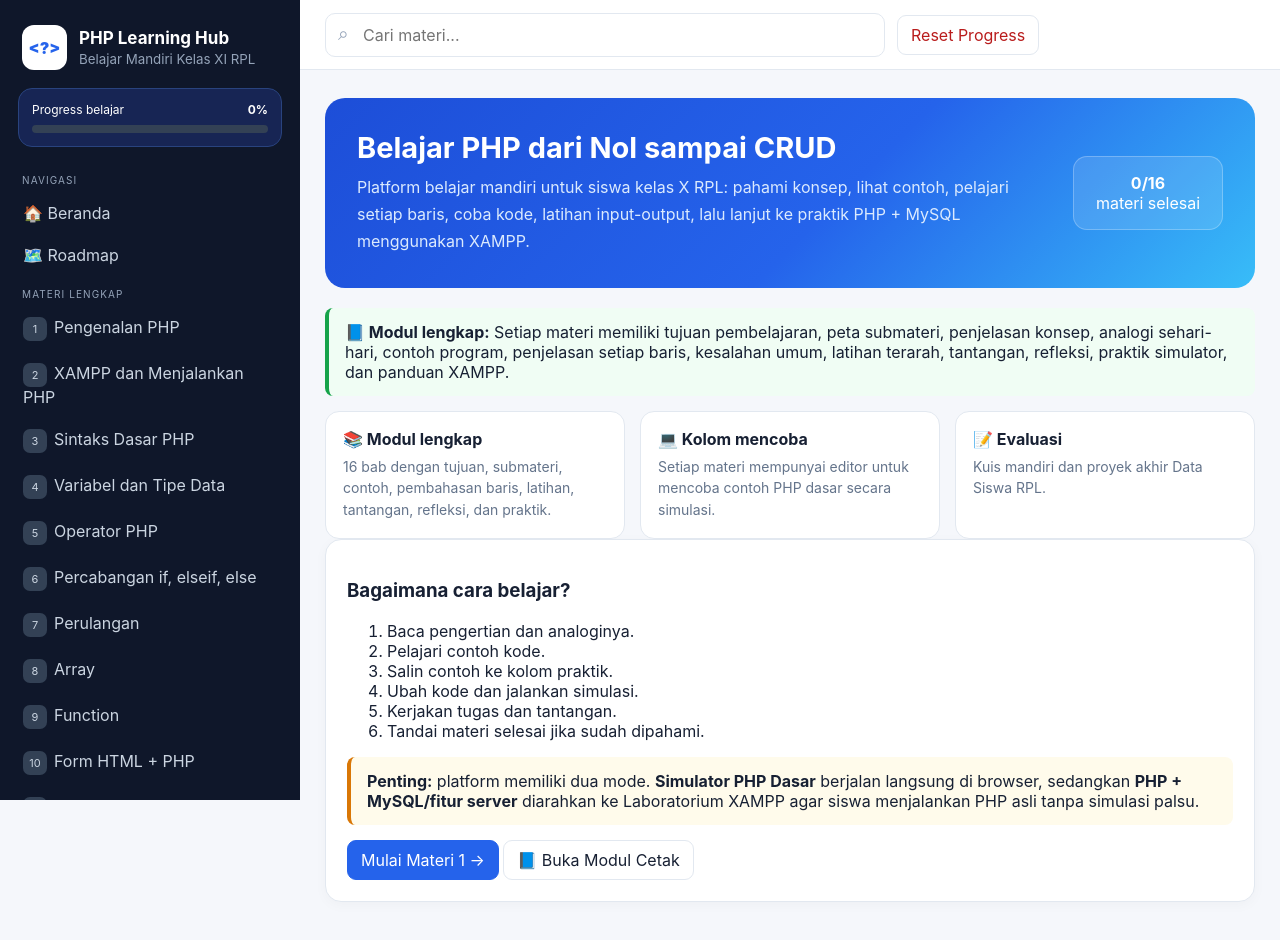
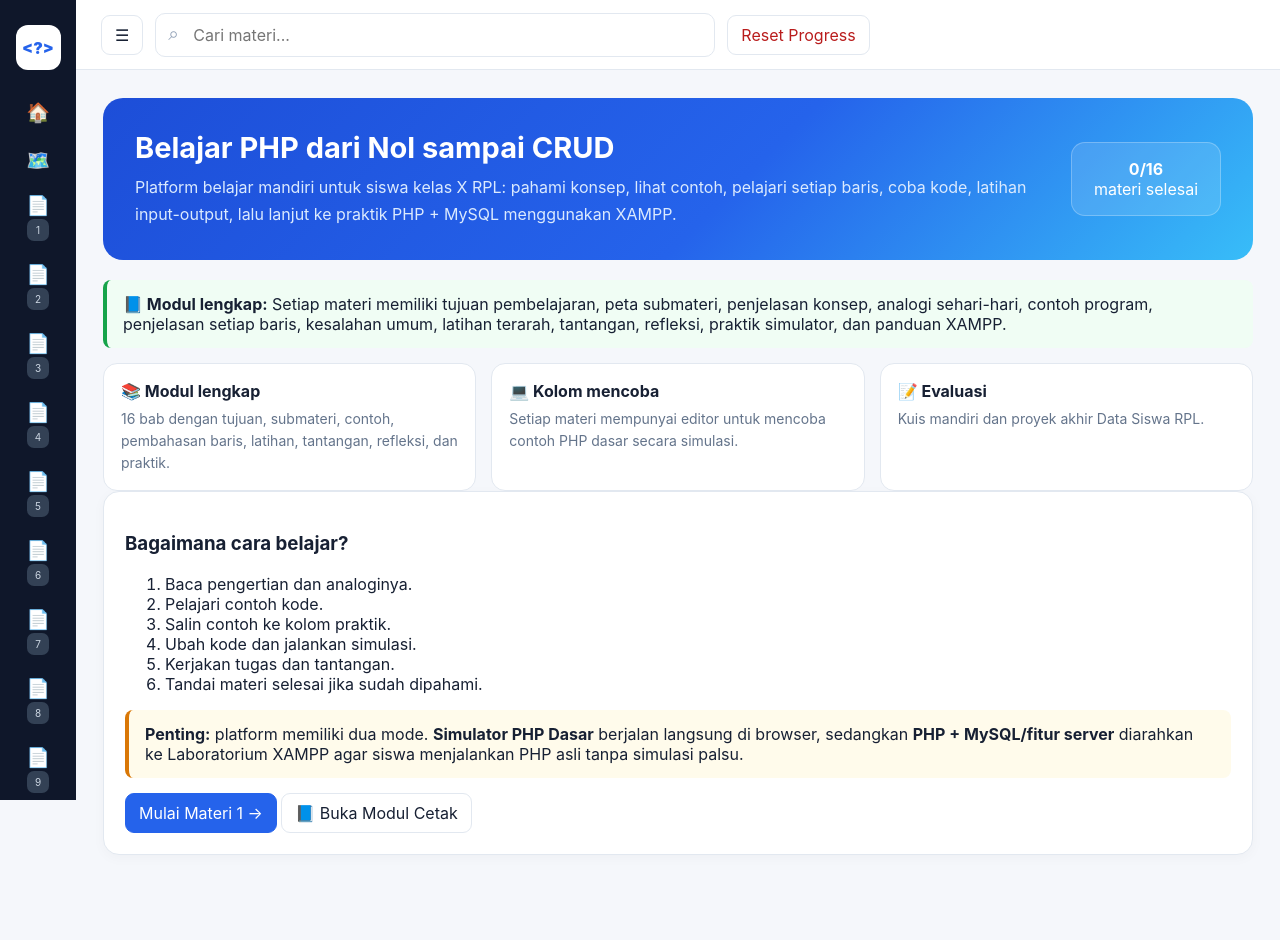
Before and after one commit to muhammadmustajib257/php-learning-hub, a plain HTML site: page index.html in a window 1280 px wide. Both pictures are taken after a click on the button "🏠 Beranda". Drawn offline with Linux system fonts and the light colour scheme.

Commit message:
index.html

```diff
--- a/index.html
+++ b/index.html
@@ -20,6 +20,27 @@ button,input,textarea,select{font:inherit}button{cursor:pointer}
 .nav button{width:100%;border:0;background:transparent;color:#cbd5e1;text-align:left;padding:9px 10px;border-radius:9px;margin:2px 0}.nav button:hover,.nav button.active{background:#1e293b;color:#fff}
 .n{display:inline-grid;place-items:center;width:24px;height:24px;border-radius:7px;background:#334155;font-size:11px;margin-right:7px}
 .main{margin-left:300px;width:calc(100% - 300px)}
+/* Navigasi profesional: dapat diperkecil/diperbesar */
+.sidebar{transition:width .25s ease,transform .25s ease}
+.main{transition:margin-left .25s ease,width .25s ease}
+.app.nav-collapsed .sidebar{width:76px !important;padding-left:8px;padding-right:8px}
+.app.nav-collapsed .main{margin-left:76px !important;width:calc(100% - 76px) !important}
+.app.nav-collapsed .brand{justify-content:center;padding:7px 2px 18px}
+.app.nav-collapsed .brand > div:last-child{display:none !important}
+.app.nav-collapsed .pbox{display:none !important}
+.app.nav-collapsed .ntitle{display:none !important}
+.app.nav-collapsed .nav button{font-size:0 !important;text-align:center;padding:10px 5px;min-height:44px}
+.app.nav-collapsed .nav button::before{content:attr(data-icon);display:block;font-size:19px;line-height:1}
+.app.nav-collapsed .nav button .n{font-size:10px;margin:4px 0 0;width:22px;height:22px}
+.app.nav-collapsed .nav button .nav-label{display:none !important}
+.nav-toggle{display:inline-flex;align-items:center;justify-content:center;min-width:42px}
+@media(max-width:950px){
+  .app.nav-collapsed .sidebar{width:300px !important;padding:18px 13px}
+  .app.nav-collapsed .main{margin-left:0 !important;width:100% !important}
+  .app.nav-collapsed .sidebar{transform:translateX(-100%)}
+  .sidebar.open{transform:translateX(0)}
+}
+
 .top{height:70px;background:#fff;border-bottom:1px solid var(--line);display:flex;align-items:center;gap:12px;padding:0 25px;position:sticky;top:0;z-index:10}
 .search{position:relative;flex:1;max-width:560px}.search input{width:100%;padding:11px 13px 11px 37px;border:1px solid var(--line);border-radius:10px;outline:none}.search span{position:absolute;left:13px;top:9px;color:#94a3b8;font-size:19px}
 .btn{border:1px solid var(--line);background:#fff;color:var(--text);border-radius:9px;padding:9px 13px}.btn.primary{background:var(--blue);border-color:var(--blue);color:#fff}.btn.green{background:var(--green);border-color:var(--green);color:#fff}.btn.danger{color:#b91c1c}
@@ -121,20 +142,20 @@ pre{position:relative;background:#0b1220;color:#e2e8f0;padding:18px;border-radiu
 </style>
 </head>
 <body>
-<div class="app">
+<div class="app" id="appRoot">
 <aside class="sidebar" id="sidebar">
 <div class="brand"><div class="logo">&lt;?&gt;</div><div><h1>PHP Learning Hub</h1><small>Belajar Mandiri Kelas XI RPL</small></div></div>
 <div class="pbox"><div class="ptop"><span>Progress belajar</span><b id="pct">0%</b></div><div class="bar"><span id="bar"></span></div></div>
 <div class="nav">
 <div class="ntitle">Navigasi</div>
-<button id="homeNavBtn" onclick="goHome()">🏠 Beranda</button><button onclick="roadmap()">🗺️ Roadmap</button>
+<button id="homeNavBtn" data-icon="🏠" title="Kembali ke layar utama dan kecilkan navigasi" onclick="goHome(true)">🏠 <span class="nav-label">Beranda</span></button><button data-icon="🗺️" onclick="roadmap()">🗺️ <span class="nav-label">Roadmap</span></button>
 <div class="ntitle">Materi Lengkap</div><div id="nav"></div>
 <div class="ntitle">Evaluasi & Proyek</div>
-<button onclick="quiz()">📝 Kuis Mandiri</button><button onclick="moduleView()">📘 Modul Pembelajaran</button><button onclick="project()">🚀 Proyek Akhir CRUD</button>
+<button data-icon="📝" onclick="quiz()">📝 <span class="nav-label">Kuis Mandiri</span></button><button data-icon="📘" onclick="moduleView()">📘 <span class="nav-label">Modul Pembelajaran</span></button><button data-icon="🚀" onclick="project()">🚀 <span class="nav-label">Proyek Akhir CRUD</span></button>
 </div>
 </aside>
 <main class="main">
-<header class="top"><button class="btn mobile" onclick="toggleSide()">☰</button><div class="search"><span>⌕</span><input placeholder="Cari materi..." oninput="filterNav(this.value)"></div><button class="btn danger" onclick="resetAll()">Reset Progress</button></header>
+<header class="top"><button class="btn nav-toggle" id="navToggleBtn" title="Buka/tutup navigasi" aria-label="Buka/tutup navigasi" onclick="toggleNavigation()">☰</button><div class="search"><span>⌕</span><input placeholder="Cari materi..." oninput="filterNav(this.value)"></div><button class="btn danger" onclick="resetAll()">Reset Progress</button></header>
 <section class="content" id="content"></section>
 </main>
 </div>
@@ -1501,11 +1522,23 @@ function block(s){return `<pre><button class="copy" onclick="copyCode(this)">Sal
 function copyCode(b){navigator.clipboard?.writeText(b.parentElement.querySelector("code").innerText);b.textContent="Tersalin";setTimeout(()=>b.textContent="Salin",1000)}
 function progress(){let p=Math.round(done.length/lessons.length*100);document.getElementById("pct").textContent=p+"%";document.getElementById("bar").style.width=p+"%"}
 function nav(){
-  document.getElementById("nav").innerHTML=lessons.map((x,i)=>`<button onclick="lesson(${i})"><span class="n">${i+1}</span>${x.title}${done.includes(i)?" ✓":""}</button>`).join("");
+  document.getElementById("nav").innerHTML=lessons.map((x,i)=>`<button data-icon="📄" title="${x.title}" onclick="lesson(${i})"><span class="n">${i+1}</span><span class="nav-label">${x.title}${done.includes(i)?" ✓":""}</span></button>`).join("");
   progress();
 }
-function goHome(){
- document.getElementById("content").innerHTML=`<div class="hero"><div><h2>Belajar PHP dari Nol sampai CRUD</h2><p>Platform belajar mandiri untuk siswa kelas X RPL: pahami konsep, lihat contoh, pelajari setiap baris, coba kode, latihan input-output, lalu lanjut ke praktik PHP + MySQL menggunakan XAMPP.</p></div><div class="hero-badge"><b>${done.length}/${lessons.length}</b><br>materi selesai</div></div>
+function goHome(collapse=true){
+  // Beranda selalu kembali ke dashboard. Pada desktop, sidebar diperkecil menjadi rail ikon.
+  const app=document.getElementById("appRoot");
+  const sidebar=document.getElementById("sidebar");
+  if(app && collapse && window.innerWidth > 950){
+    app.classList.add("nav-collapsed");
+    // Fallback inline agar tetap bekerja walau browser/cache memiliki CSS lama.
+    sidebar.style.width="76px";
+    const main=document.querySelector(".main");
+    if(main){ main.style.marginLeft="76px"; main.style.width="calc(100% - 76px)"; }
+  }
+  if(sidebar) sidebar.classList.remove("open");
+  updateNavToggle();
+  document.getElementById("content").innerHTML=`<div class="hero"><div><h2>Belajar PHP dari Nol sampai CRUD</h2><p>Platform belajar mandiri untuk siswa kelas X RPL: pahami konsep, lihat contoh, pelajari setiap baris, coba kode, latihan input-output, lalu lanjut ke praktik PHP + MySQL menggunakan XAMPP.</p></div><div class="hero-badge"><b>${done.length}/${lessons.length}</b><br>materi selesai</div></div>
  <div class="callout green"><b>📘 Modul lengkap:</b> Setiap materi memiliki tujuan pembelajaran, peta submateri, penjelasan konsep, analogi sehari-hari, contoh program, penjelasan setiap baris, kesalahan umum, latihan terarah, tantangan, refleksi, praktik simulator, dan panduan XAMPP.</div><div class="grid"><div class="mini"><h4>📚 Modul lengkap</h4><p>${lessons.length} bab dengan tujuan, submateri, contoh, pembahasan baris, latihan, tantangan, refleksi, dan praktik.</p></div><div class="mini"><h4>💻 Kolom mencoba</h4><p>Setiap materi mempunyai editor untuk mencoba contoh PHP dasar secara simulasi.</p></div><div class="mini"><h4>📝 Evaluasi</h4><p>Kuis mandiri dan proyek akhir Data Siswa RPL.</p></div></div>
  <div class="card"><h3>Bagaimana cara belajar?</h3><ol><li>Baca pengertian dan analoginya.</li><li>Pelajari contoh kode.</li><li>Salin contoh ke kolom praktik.</li><li>Ubah kode dan jalankan simulasi.</li><li>Kerjakan tugas dan tantangan.</li><li>Tandai materi selesai jika sudah dipahami.</li></ol><div class="callout orange"><b>Penting:</b> platform memiliki dua mode. <b>Simulator PHP Dasar</b> berjalan langsung di browser, sedangkan <b>PHP + MySQL/fitur server</b> diarahkan ke Laboratorium XAMPP agar siswa menjalankan PHP asli tanpa simulasi palsu.</div><button class="btn primary" onclick="lesson(0)">Mulai Materi 1 →</button> <button class="btn" onclick="moduleView()">📘 Buka Modul Cetak</button></div>`;
   // Selalu kembali ke posisi paling atas saat Beranda dipilih.
@@ -1889,7 +1922,7 @@ function quizExplanation(i){
  return quizData[i]?.[3] || "Periksa kembali materi terkait soal ini.";
 }
 function moduleView(){
- document.getElementById("content").innerHTML=`<div class="module-cover"><h2>📘 Modul Pembelajaran PHP Kelas X RPL</h2><p>Modul mandiri lengkap dari pengenalan PHP, XAMPP, sintaks, variabel, operator, percabangan, perulangan, array, function, form, struktur project, database, CRUD, keamanan, hingga proyek akhir.</p><p><b>Nama siswa:</b> ____________________________ &nbsp; <b>Kelas:</b> __________ &nbsp; <b>Tanggal:</b> __________</p><div class="callout blue"><b>Petunjuk:</b> baca materi berurutan, pahami contoh, jelaskan setiap baris, kerjakan latihan, praktikkan dengan simulator/XAMPP, lalu selesaikan kuis dan proyek.</div><button class="btn" onclick="window.print()">🖨️ Cetak / Simpan PDF</button></div>
+ document.getElementById("content").innerHTML=`<div class="module-cover"><h2>📘 Modul Pembelajaran PHP Kelas XI RPL</h2><p>Modul mandiri lengkap dari pengenalan PHP, XAMPP, sintaks, variabel, operator, percabangan, perulangan, array, function, form, struktur project, database, CRUD, keamanan, hingga proyek akhir.</p><p><b>Nama siswa:</b> ____________________________ &nbsp; <b>Kelas:</b> __________ &nbsp; <b>Tanggal:</b> __________</p><div class="callout blue"><b>Petunjuk:</b> baca materi berurutan, pahami contoh, jelaskan setiap baris, kerjakan latihan, praktikkan dengan simulator/XAMPP, lalu selesaikan kuis dan proyek.</div><button class="btn" onclick="window.print()">🖨️ Cetak / Simpan PDF</button></div>
  <div class="card"><h3>🎯 Tujuan umum modul</h3><ul><li>Memahami konsep dasar PHP dan cara kerja web server.</li><li>Mampu membuat program PHP dasar dengan sintaks yang benar.</li><li>Mampu mengolah variabel, kondisi, perulangan, array, function, dan form.</li><li>Mampu menghubungkan PHP dengan MySQL/MariaDB menggunakan XAMPP.</li><li>Mampu membuat CRUD sederhana dengan validasi dan keamanan dasar.</li><li>Mampu menjelaskan kode program yang dibuat, bukan sekadar menyalin.</li></ul></div>
  <div class="card"><h3>🧭 Alur belajar</h3><div class="tags">${lessons.map((x,i)=>`<span class="tag">${i+1}. ${x.title}</span>`).join("")}</div></div>
  ${lessons.map((x,i)=>`<section class="module-section"><div class="muted">BAB ${i+1} • ${x.level}</div><h2>${i+1}. ${esc(x.title)}</h2><p><b>Tujuan pembelajaran:</b> ${esc(x.goal)}</p><h3>📖 Pengertian</h3><p>${x.explain}</p><div class="callout"><b>💡 Perumpamaan:</b> ${x.analogy}</div><h3>🧭 Submateri</h3><ul>${x.subtopics.map(s=>`<li>${esc(s)}</li>`).join("")}</ul><h3>🎯 Kompetensi yang harus dipahami</h3><ul>${x.points.map(p=>`<li>${esc(p)}</li>`).join("")}</ul><h3>💻 Contoh dan pembahasan baris demi baris</h3>${x.examples.map(e=>`<h4>${esc(e[0])}</h4>${block(e[1])}<details class="explain-details"><summary>📌 Buka penjelasan setiap baris</summary>${explainCode(e[1])}</details>`).join("")}<h3>⚠️ Kesalahan umum</h3><ul>${x.errors.map(e=>`<li>${esc(e)}</li>`).join("")}</ul><h3>📝 Latihan</h3><p>${esc(x.task)}</p><h3>🚀 Tantangan</h3><p>${esc(x.challenge)}</p><h3>🪞 Refleksi</h3><p>${esc(x.reflection)}</p><h3>🖥️ Praktik</h3><p>${esc(x.practice)}</p><div class="callout orange"><b>XAMPP:</b> ${esc(x.xampp)}</div><hr><p><b>Checklist BAB:</b> ☐ Saya memahami konsep ☐ Saya memahami contoh ☐ Saya dapat menjelaskan kode ☐ Saya mengerjakan latihan ☐ Saya melakukan praktik</p></section>`).join("")}
@@ -1912,8 +1945,50 @@ function project(){
  <div class="card"><h3>Rubrik belajar mandiri</h3><table class="table"><tr><th>Kompetensi</th><th>Target</th></tr><tr><td>PHP dasar</td><td>Variabel, operator, kondisi, loop, array, function</td></tr><tr><td>Form</td><td>Input dan validasi berjalan</td></tr><tr><td>Database</td><td>Koneksi dan tabel berhasil</td></tr><tr><td>CRUD</td><td>Create, Read, Update, Delete berjalan</td></tr><tr><td>Keamanan dasar</td><td>Prepared statement dan escaping digunakan</td></tr><tr><td>UI</td><td>Tampilan rapi dan mudah digunakan</td></tr></table></div>`;
 }
 function filterNav(q){q=q.toLowerCase().trim();let a=lessons.map((x,i)=>({x,i})).filter(z=>(z.x.title+" "+z.x.goal+" "+z.x.keywords.join(" ")).toLowerCase().includes(q));document.getElementById("nav").innerHTML=a.map(z=>`<button onclick="lesson(${z.i})"><span class="n">${z.i+1}</span>${z.x.title}</button>`).join("")||`<div style="padding:10px;color:#94a3b8;font-size:12px">Materi tidak ditemukan.</div>`}
-function resetAll(){if(confirm("Reset progress dan kode tersimpan?")){done=[];savedCodes={};localStorage.removeItem("phpHubDone");localStorage.removeItem("phpHubCodes");localStorage.removeItem("phpHubLastQuiz");nav();goHome()}}
-function toggleSide(){document.getElementById("sidebar").classList.toggle("open")}
-nav();goHome();</script>
+function resetAll(){if(confirm("Reset progress dan kode tersimpan?")){done=[];savedCodes={};localStorage.removeItem("phpHubDone");localStorage.removeItem("phpHubCodes");localStorage.removeItem("phpHubLastQuiz");nav();goHome(true)}}
+function toggleNavigation(){
+  const app=document.getElementById("appRoot");
+  const sidebar=document.getElementById("sidebar");
+  const main=document.querySelector(".main");
+  if(window.innerWidth<=950){
+    sidebar.classList.toggle("open");
+  }else{
+    const willCollapse=!app.classList.contains("nav-collapsed");
+    app.classList.toggle("nav-collapsed",willCollapse);
+    if(willCollapse){
+      sidebar.style.width="76px";
+      if(main){main.style.marginLeft="76px";main.style.width="calc(100% - 76px)";}
+    }else{
+      sidebar.style.width="";
+      if(main){main.style.marginLeft="";main.style.width="";}
+    }
+  }
+  updateNavToggle();
+}
+function updateNavToggle(){
+  const app=document.getElementById("appRoot");
+  const sidebar=document.getElementById("sidebar");
+  const btn=document.getElementById("navToggleBtn");
+  if(!btn) return;
+  const collapsed=app.classList.contains("nav-collapsed");
+  const mobileOpen=sidebar.classList.contains("open");
+  btn.textContent=(window.innerWidth<=950 ? (mobileOpen?"✕":"☰") : (collapsed?"☰":"☰"));
+  btn.title=window.innerWidth<=950 ? (mobileOpen?"Tutup navigasi":"Buka navigasi") : (collapsed?"Perbesar navigasi":"Perkecil navigasi");
+  btn.setAttribute("aria-label",btn.title);
+}
+window.addEventListener("resize",()=>{
+  const app=document.getElementById("appRoot");
+  const sidebar=document.getElementById("sidebar");
+  const main=document.querySelector(".main");
+  if(window.innerWidth<=950){
+    sidebar.style.width="";
+    if(main){main.style.marginLeft="";main.style.width="";}
+  }else if(app.classList.contains("nav-collapsed")){
+    sidebar.style.width="76px";
+    if(main){main.style.marginLeft="76px";main.style.width="calc(100% - 76px)";}
+  }
+  updateNavToggle();
+});
+nav();goHome(false);</script>
 </body>
 </html>
```
